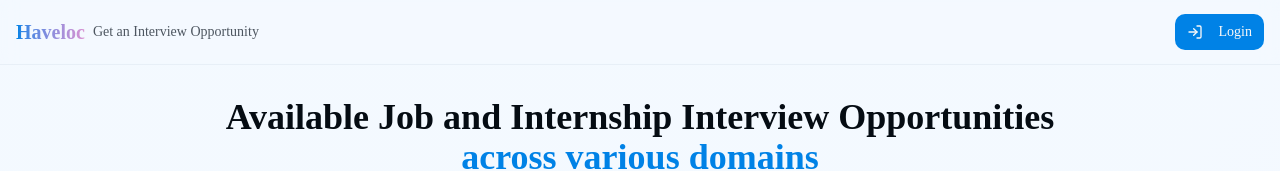
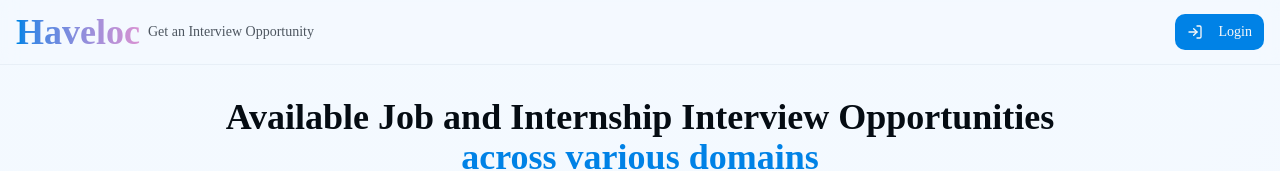
Before and after one commit to Pavan1438P/JP_AI_Interviewer, a Next.js app: page / in a window 1280 px wide. Shown: the top 171 px of the page. Built offline with nearby package versions, Linux system fonts and the light colour scheme; no server answers.

Commit message:
Increase Haveloc header size to 36px

```diff
--- a/components/header.tsx
+++ b/components/header.tsx
@@ -24,7 +24,7 @@ export function Header() {
         <div className="flex items-center gap-2">
           <button
             onClick={() => setCurrentView("home")}
-            className="flex items-center gap-2 text-xl font-bold bg-gradient-to-r from-primary to-secondary bg-clip-text text-transparent"
+            className="flex items-center gap-2 text-[36px] font-bold bg-gradient-to-r from-primary to-secondary bg-clip-text text-transparent"
           >
             Haveloc
           </button>
```
